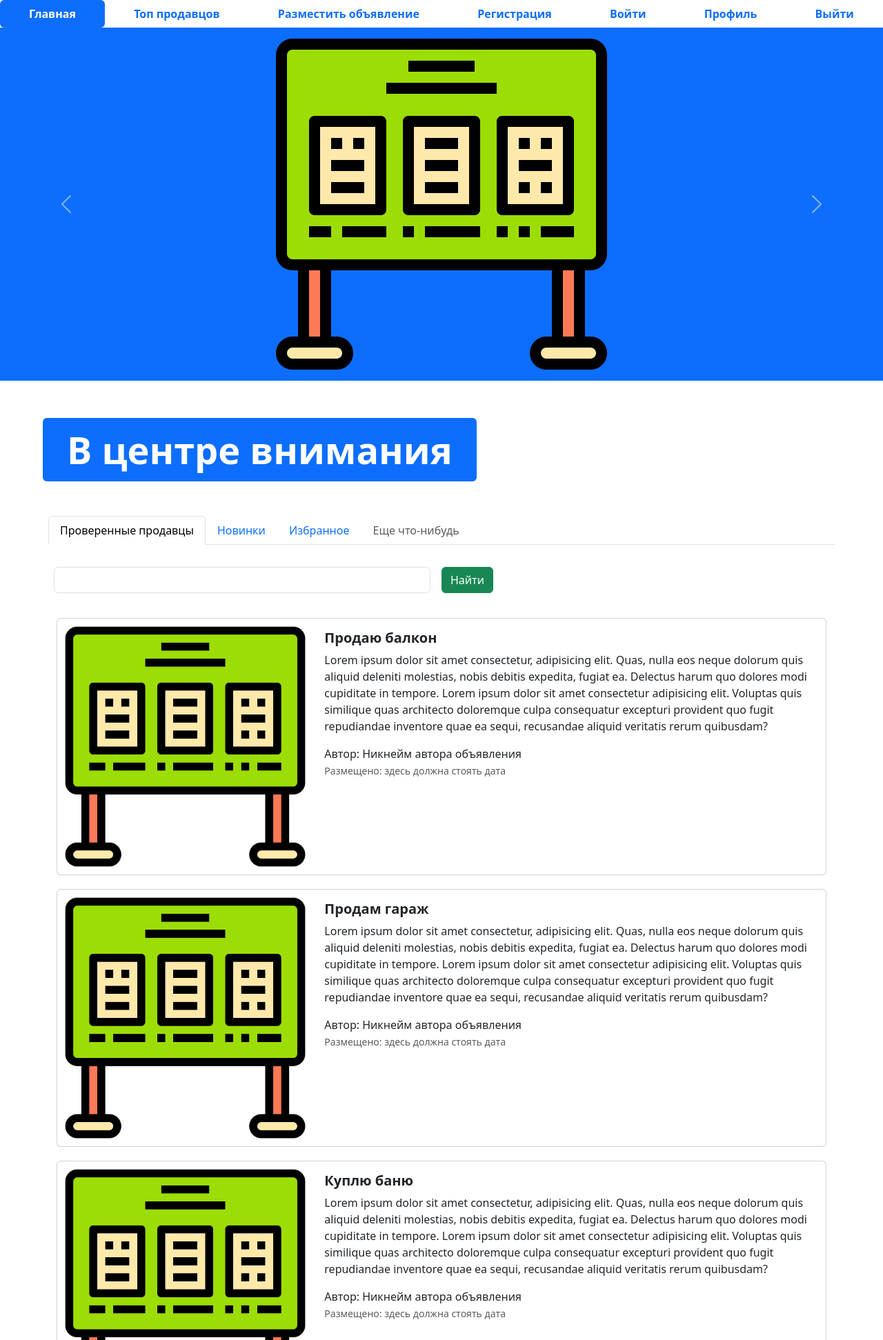
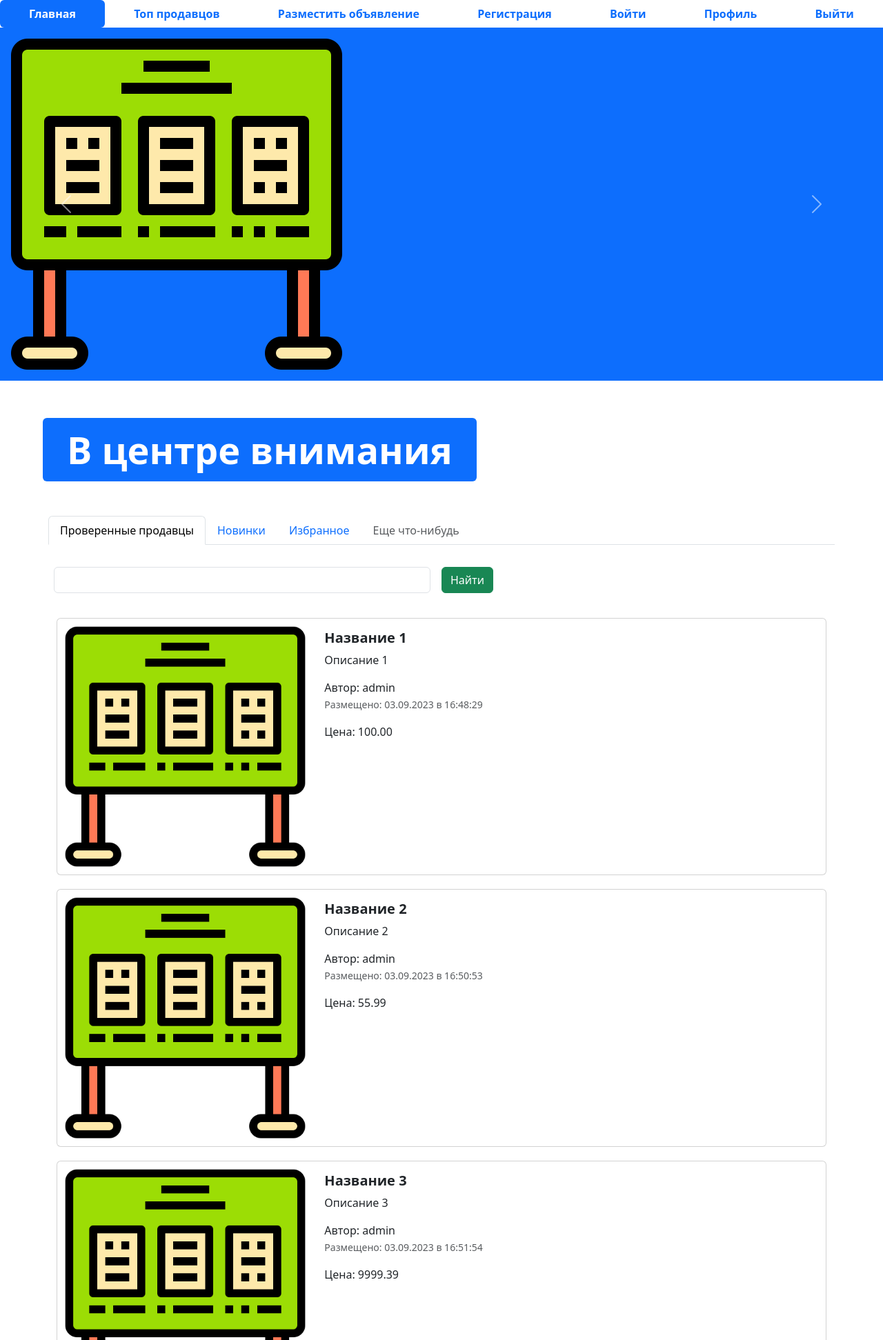
Before and after one commit to LipoviyChay/DjangoRepozitoriy, a Django app: page / in a window 1280 px wide. Shown: the top 1943 px of the page at 69% size. Run offline with Django 4.2, Linux system fonts and the light colour scheme; data comes from the database, SQL or seed files in the repository; both versions use the stored data as it was after the commit; some libraries are stand-ins or nearby versions.

Commit message:
9 занятие

```diff
--- a/Django_prodjango/settings.py
+++ b/Django_prodjango/settings.py
@@ -123,3 +123,7 @@ STATICFILES_DIRS=[Path.joinpath(BASE_DIR, 'static')]
 # https://docs.djangoproject.com/en/4.2/ref/settings/#default-auto-field
 
 DEFAULT_AUTO_FIELD = 'django.db.models.BigAutoField'
+
+MEDIA_ROOT=Path.joinpath(BASE_DIR, 'media/')
+
+MEDIA_URL='media/'
--- a/Django_prodjango/urls.py
+++ b/Django_prodjango/urls.py
@@ -14,11 +14,18 @@ Including another URLconf
     1. Import the include() function: from django.urls import include, path
     2. Add a URL to urlpatterns:  path('blog/', include('blog.urls'))
 """
+from django.conf.urls.static import static
 from django.contrib import admin
 from django.urls import path, include
+
+from django.conf import settings
 
 urlpatterns = [
     path('admin/', admin.site.urls),
     path('', include('advert.urls')),
     path('', include('app_lesson_4.urls')),
 ]
+
+if settings.DEBUG:
+    urlpatterns+=static(settings.MEDIA_URL,
+                        document_root=settings.MEDIA_ROOT)
--- a/advert/admin.py
+++ b/advert/admin.py
@@ -5,11 +5,11 @@ from .models import Advertisement
 # Register your models here.
 class AdvertisementAdmin(admin.ModelAdmin):
     list_display=['id', 'title', 'description', 'price',
-                  'created_date', 'updated_date', 'auction']
+                  'created_date', 'updated_date', 'auction', 'photo_method']
     list_filter=['auction', 'created_at']
     actions=['make_auction_false', 'make_auction_true']
     fieldsets=(
-        ('Общее', {'fields':('title', 'description')}),
+        ('Общее', {'fields':('title', 'description', 'user', 'image')}),
 
         ('Финансы', {'fields':('price', 'auction'),
                      'classes': ['collapse']
@@ -24,4 +24,5 @@ class AdvertisementAdmin(admin.ModelAdmin):
         queryset.update(auction=True)
 
 
+
 admin.site.register(Advertisement, AdvertisementAdmin)
--- a/advert/models.py
+++ b/advert/models.py
@@ -1,9 +1,10 @@
 from django.contrib import admin
+from django.contrib.auth import get_user_model
 from django.db import models
 from django.utils import timezone
 from django.utils.html import format_html
 
-
+User=get_user_model()
 class Advertisement(models.Model):
     title = models.CharField(verbose_name='Название', max_length=128)
     description = models.TextField('Описание', )
@@ -11,6 +12,8 @@ class Advertisement(models.Model):
     auction = models.BooleanField('Торг', help_text='Отметьте, есть ли торг')
     created_at = models.DateTimeField(auto_now_add=True)
     updated_at = models.DateTimeField(auto_now=True)
+    user=models.ForeignKey(User, verbose_name='Пользователь', on_delete=models.CASCADE)
+    image=models.ImageField('Изображение', upload_to='Django_prodjango/')
 
     @admin.display(description='Дата создания')
     def created_date(self):
@@ -27,6 +30,13 @@ class Advertisement(models.Model):
                                'font-weight: bold;">Сегодня в {}</span>', updated_time)
         return self.updated_at.strftime("%d.%m.%Y в %H:%M:%S")
 
+    @admin.display(description='Фото')
+    def photo_method(self):
+        if self.image:
+            return format_html(
+                '<img src="{url}" style="max-width: 60px; max-height: 150px;"', url=self.image.url)
+
+
 
     class Meta():
         db_table='advertisements'
--- a/advert/views.py
+++ b/advert/views.py
@@ -1,7 +1,13 @@
 from django.shortcuts import render
 from django.http import HttpResponse
+
+from .models import Advertisement
+
+
 # Create your views here.
 def index_(request):
-    return render(request, 'index.html')
+    advertisements=Advertisement.objects.all()
+    context={'advertisements': advertisements}
+    return render(request, 'index.html', context)
 def top_sellers(request):
     return render(request, 'top-sellers.html')
--- a/templates/index.html
+++ b/templates/index.html
@@ -48,7 +48,7 @@
 <div id="carouselExampleControls" class="carousel slide bg-primary" data-bs-ride="carousel">
   <div class="carousel-inner">
     <div class="carousel-item active">
-      <img src="{% static 'img/pict.png' %}" class="mx-auto d-block w-33" alt="...">
+            <img src="{% if adv.image %} {{ adv.image.url }} {% else %} {% static 'img/pict.png' %} {% endif %}" class="img-fluid rounded-start" alt="Card title">
     </div>
     <div class="carousel-item">
       <img src="{% static 'img/pict.png' %}" class="mx-auto d-block w-33" alt="...">
@@ -96,6 +96,7 @@
       </div>
     </form>
   </div>
+  {% for adv in advertisements %}
   <div class="col">
     <div class="card mb-2" style="max-width: 1200px; margin-top: 20px;">
       <div class="row g-0">
@@ -108,78 +109,19 @@
         <div class="col-md-8">
           <div class="card-body">
             <h5 class="card-title">
-              <a href="advertisement.html" class="nav-link"><strong>Продаю балкон</strong></a>
+              <a href="advertisement.html" class="nav-link"><strong>{{ adv.title }}</strong></a>
             </h5>
             <a href="advertisement.html" class="nav-link">
-              <p class="card-text">
-                Lorem ipsum dolor sit amet consectetur, adipisicing elit. Quas, nulla eos neque dolorum quis aliquid
-                deleniti molestias, nobis debitis expedita, fugiat ea. Delectus harum quo dolores modi cupiditate in
-                tempore. Lorem ipsum dolor sit amet consectetur adipisicing elit. Voluptas quis similique quas
-                architecto doloremque culpa consequatur excepturi provident quo fugit repudiandae inventore quae ea
-                sequi, recusandae aliquid veritatis rerum quibusdam?
-              </p>
-              <span>Автор: Никнейм автора объявления</span>
-              <p class="card-text"><small class="text-muted">Размещено: здесь должна стоять дата</small></p>
+              <p class="card-text">{{ adv.description }} </p>
+              <span>Автор: {{ adv.user }}</span>
+              <p class="card-text"><small class="text-muted">Размещено: {{ adv.created_date }}</small></p>
+            <span>Цена: {{adv.price}}</span>
             </a>
           </div>
         </div>
       </div>
     </div>
-    <div class="card mb-2" style="max-width: 1200px; margin-top: 20px;">
-      <div class="row g-0">
-        <div class="col-md-4">
-          <a href="advertisement.html" class="nav-link">
-            <img src="{% static 'img/pict.png' %}" class="img-fluid rounded-start" alt="Card title">
-          </a>
-        </div>
-        <div class="col-md-8">
-          <div class="card-body">
-            <h5 class="card-title">
-              <a href="advertisement.html" class="nav-link"><strong>Продам гараж</strong></a>
-            </h5>
-            <a href="advertisement.html" class="nav-link">
-              <p class="card-text">
-                Lorem ipsum dolor sit amet consectetur, adipisicing elit. Quas, nulla eos neque dolorum quis aliquid
-                deleniti molestias, nobis debitis expedita, fugiat ea. Delectus harum quo dolores modi cupiditate in
-                tempore. Lorem ipsum dolor sit amet consectetur adipisicing elit. Voluptas quis similique quas
-                architecto doloremque culpa consequatur excepturi provident quo fugit repudiandae inventore quae ea
-                sequi, recusandae aliquid veritatis rerum quibusdam?
-              </p>
-              <span>Автор: Никнейм автора объявления</span>
-              <p class="card-text"><small class="text-muted">Размещено: здесь должна стоять дата</small></p>
-            </a>
-          </div>
-        </div>
-      </div>
-    </div>
-    <div class="card mb-2" style="max-width: 1200px; margin-top: 20px;">
-      <div class="row g-0">
-        <div class="col-md-4">
-          <a href="advertisement.html" class="nav-link">
-            <img src="{% static 'img/pict.png' %}" class="img-fluid rounded-start" alt="Card title">
-          </a>
-        </div>
-        <div class="col-md-8">
-          <div class="card-body">
-            <h5 class="card-title">
-              <a href="advertisement.html" class="nav-link"><strong>Куплю баню</strong></a>
-            </h5>
-            <a href="advertisement.html" class="nav-link">
-              <p class="card-text">
-                Lorem ipsum dolor sit amet consectetur, adipisicing elit. Quas, nulla eos neque dolorum quis aliquid
-                deleniti molestias, nobis debitis expedita, fugiat ea. Delectus harum quo dolores modi cupiditate in
-                tempore. Lorem ipsum dolor sit amet consectetur adipisicing elit. Voluptas quis similique quas
-                architecto doloremque culpa consequatur excepturi provident quo fugit repudiandae inventore quae ea
-                sequi, recusandae aliquid veritatis rerum quibusdam?
-              </p>
-              <span>Автор: Никнейм автора объявления</span>
-              <p class="card-text"><small class="text-muted">Размещено: здесь должна стоять дата</small></p>
-            </a>
-          </div>
-        </div>
-      </div>
-    </div>
-  </div>
+    {% endfor %}
 </div>
 <footer style="padding: 100px;" class="bg-primary">
   <nav class="navbar navbar-expand-sm navbar-dark">
```
Also changed, not shown: advert/migrations/0003_advertisement_user.py (added), advert/migrations/0004_advertisement_image.py (added), db.sqlite3, media/Django_prodjango/1aBUqLJl_DxYYuQ1yChB1aIBA4lpaJZz8z_zmQurYanc7E17RjD6Z-ZeUw10LGGY5vXW3xe_a2KQkoW.jpg (added), media/Django_prodjango/1aBUqLJl_DxYYuQ1yChB1aIBA4lpaJZz8z_zmQurYanc7E17RjD6Z-ZeUw10LGGY5vXW3xe_wTrYK4Z.jpg (added).
